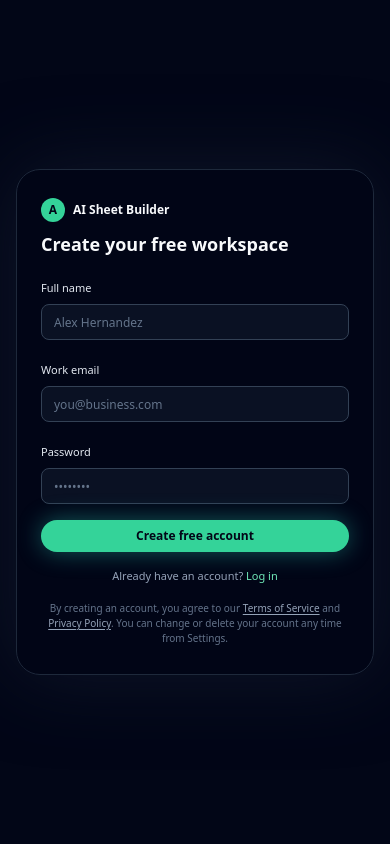
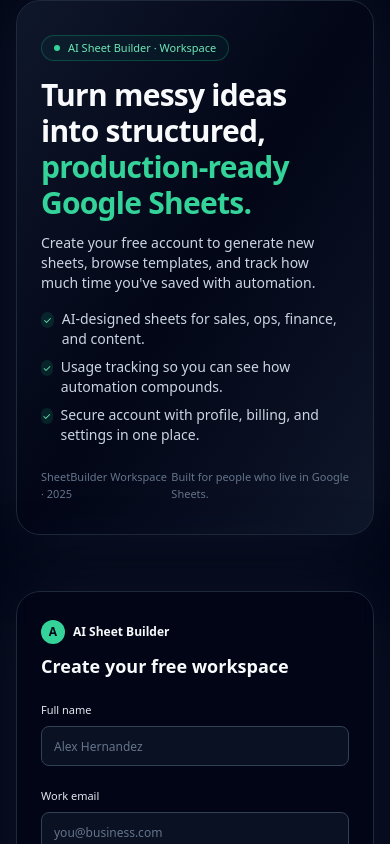
Before and after one commit to hoodpope47/sheetbuilder-landing, a Next.js app: page /signup in a window 390 px wide. Shown: the top 844 px of the page. Built offline with nearby package versions, Linux system fonts and the light colour scheme; no server answers; the database is empty.

Commit message:
Restore desktop dashboard shell and prep mobile layout folder

```diff
--- a/package.json
+++ b/package.json
@@ -15,6 +15,7 @@
     "@types/uuid": "^10.0.0",
     "clsx": "^2.1.1",
     "googleapis": "^166.0.0",
+    "lucide-react": "^0.555.0",
     "next": "16.0.5",
     "openai": "^6.9.1",
     "react": "19.2.0",
--- a/src/app/dashboard/page.tsx
+++ b/src/app/dashboard/page.tsx
@@ -51,7 +51,7 @@
             </div>
 
             {/* Stat cards */}
-            <div className="grid gap-4 md:grid-cols-4">
+            <div className="grid gap-4 grid-cols-1 sm:grid-cols-2 xl:grid-cols-4">
                 <div className="rounded-2xl border border-slate-200 bg-white px-4 py-4">
                     <p className="text-xs font-medium text-slate-500">Sheets created</p>
                     <p className="mt-2 text-2xl font-semibold text-slate-900">
@@ -87,7 +87,7 @@
                 </div>
             </div>
 
-            <div className="grid gap-4 lg:grid-cols-3">
+            <div className="grid gap-4 mt-6 grid-cols-1 lg:grid-cols-3">
                 {/* Trend chart */}
                 <div className="lg:col-span-2 rounded-2xl border border-slate-200 bg-white px-4 py-4">
                     <div className="flex items-center justify-between">
--- a/src/app/dashboard/templates/page.tsx
+++ b/src/app/dashboard/templates/page.tsx
@@ -247,7 +247,7 @@
                 </div>
             </div>
 
-            <div className="grid gap-4 md:grid-cols-2 xl:grid-cols-3">
+            <div className="grid gap-4 mt-6 grid-cols-1 sm:grid-cols-2 xl:grid-cols-3">
                 {curatedTemplates.map((t) => (
                     <article
                         key={t.id}
--- a/src/app/signup/page.tsx
+++ b/src/app/signup/page.tsx
@@ -61,7 +61,58 @@
 
     return (
         <main className="min-h-screen bg-slate-950 text-slate-50 flex items-center justify-center px-4">
-            <div className="max-w-md w-full rounded-3xl border border-slate-800 bg-slate-950/80 px-6 py-7 shadow-[0_0_80px_rgba(15,23,42,0.9)] backdrop-blur">
+            <div className="mx-auto flex w-full max-w-5xl flex-col gap-8 md:flex-row">
+                {/* LEFT: Hero (Copied from Login for consistency) */}
+                <section className="flex-1 rounded-3xl border border-slate-800 bg-gradient-to-br from-slate-900 via-slate-950 to-slate-900 px-6 py-8 shadow-[0_0_80px_rgba(15,23,42,0.9)] mb-6 md:mb-0 w-full">
+                    <div className="inline-flex items-center gap-2 rounded-full border border-emerald-500/30 bg-emerald-500/5 px-3 py-1 text-[11px] font-medium text-emerald-300 mb-4">
+                        <span className="h-1.5 w-1.5 rounded-full bg-emerald-400" />
+                        AI Sheet Builder · Workspace
+                    </div>
+
+                    <h1 className="text-3xl md:text-4xl font-semibold tracking-tight text-slate-50">
+                        Turn messy ideas into structured,{" "}
+                        <span className="text-emerald-400">
+                            production-ready Google Sheets.
+                        </span>
+                    </h1>
+
+                    <p className="mt-3 text-sm text-slate-300 max-w-lg">
+                        Create your free account to generate new sheets, browse templates,
+                        and track how much time you&apos;ve saved with automation.
+                    </p>
+
+                    <ul className="mt-4 space-y-2 text-sm text-slate-300">
+                        <li className="flex items-start gap-2">
+                            <span className="mt-[3px] h-4 w-4 rounded-full bg-emerald-500/15 text-[10px] flex items-center justify-center text-emerald-300">
+                                ✓
+                            </span>
+                            <span>AI-designed sheets for sales, ops, finance, and content.</span>
+                        </li>
+                        <li className="flex items-start gap-2">
+                            <span className="mt-[3px] h-4 w-4 rounded-full bg-emerald-500/15 text-[10px] flex items-center justify-center text-emerald-300">
+                                ✓
+                            </span>
+                            <span>Usage tracking so you can see how automation compounds.</span>
+                        </li>
+                        <li className="flex items-start gap-2">
+                            <span className="mt-[3px] h-4 w-4 rounded-full bg-emerald-500/15 text-[10px] flex items-center justify-center text-emerald-300">
+                                ✓
+                            </span>
+                            <span>
+                                Secure account with profile, billing, and settings in one place.
+                            </span>
+                        </li>
+                    </ul>
+
+                    <div className="mt-6 flex items-center justify-between text-[11px] text-slate-500">
+                        <span>SheetBuilder Workspace · 2025</span>
+                        <span>Built for people who live in Google Sheets.</span>
+                    </div>
+                </section>
+
+                {/* RIGHT: Signup card */}
+                <section className="flex-1 w-full">
+                    <div className="rounded-3xl border border-slate-800 bg-slate-950/80 px-6 py-7 shadow-[0_0_80px_rgba(15,23,42,0.9)] backdrop-blur max-w-md mx-auto w-full">
                         <div className="mb-4">
                             <div className="flex items-center gap-2 mb-2">
                                 <div className="flex h-6 w-6 items-center justify-center rounded-full bg-emerald-400 text-slate-950 text-xs font-semibold">
@@ -104,7 +155,7 @@
                                     autoComplete="name"
                                     value={fullName}
                                     onChange={(e) => setFullName(e.target.value)}
-                            className="h-9 w-full rounded-lg border border-slate-700 bg-slate-900/70 px-3 text-xs text-slate-50 placeholder:text-slate-500 focus:border-emerald-400 focus:outline-none focus:ring-1 focus:ring-emerald-400"
+                                    className="h-10 w-full rounded-lg border border-slate-700 bg-slate-900/70 px-3 text-xs text-slate-50 placeholder:text-slate-500 focus:border-emerald-400 focus:outline-none focus:ring-1 focus:ring-emerald-400"
                                     placeholder="Alex Hernandez"
                                 />
                             </div>
@@ -122,7 +173,7 @@
                                     autoComplete="email"
                                     value={email}
                                     onChange={(e) => setEmail(e.target.value)}
-                            className="h-9 w-full rounded-lg border border-slate-700 bg-slate-900/70 px-3 text-xs text-slate-50 placeholder:text-slate-500 focus:border-emerald-400 focus:outline-none focus:ring-1 focus:ring-emerald-400"
+                                    className="h-10 w-full rounded-lg border border-slate-700 bg-slate-900/70 px-3 text-xs text-slate-50 placeholder:text-slate-500 focus:border-emerald-400 focus:outline-none focus:ring-1 focus:ring-emerald-400"
                                     placeholder="you@business.com"
                                 />
                             </div>
@@ -140,7 +191,7 @@
                                     autoComplete="new-password"
                                     value={password}
                                     onChange={(e) => setPassword(e.target.value)}
-                            className="h-9 w-full rounded-lg border border-slate-700 bg-slate-900/70 px-3 text-xs text-slate-50 placeholder:text-slate-500 focus:border-emerald-400 focus:outline-none focus:ring-1 focus:ring-emerald-400"
+                                    className="h-10 w-full rounded-lg border border-slate-700 bg-slate-900/70 px-3 text-xs text-slate-50 placeholder:text-slate-500 focus:border-emerald-400 focus:outline-none focus:ring-1 focus:ring-emerald-400"
                                     placeholder="••••••••"
                                 />
                             </div>
@@ -148,7 +199,7 @@
                             <button
                                 type="submit"
                                 disabled={loading}
-                        className="mt-1 inline-flex w-full items-center justify-center rounded-full bg-emerald-400 px-4 py-2 text-xs font-semibold text-slate-950 hover:bg-emerald-300 transition shadow-[0_0_25px_rgba(45,212,191,0.4)] disabled:opacity-70 disabled:cursor-wait"
+                                className="mt-1 inline-flex w-full items-center justify-center rounded-full bg-emerald-400 px-4 py-2.5 text-xs font-semibold text-slate-950 hover:bg-emerald-300 transition shadow-[0_0_25px_rgba(45,212,191,0.4)] disabled:opacity-70 disabled:cursor-wait"
                             >
                                 {loading ? "Creating your account…" : "Create free account"}
                             </button>
@@ -182,6 +233,8 @@
                             . You can change or delete your account any time from Settings.
                         </p>
                     </div>
+                </section>
+            </div>
         </main>
     );
 }
--- a/src/lib/userClient.ts
+++ b/src/lib/userClient.ts
@@ -56,6 +56,25 @@
     return true;
 }
 
+// --- Helper: Safe UUID generation ---
+
+function generateLocalUserId(): string {
+    // Prefer native randomUUID if available
+    if (typeof crypto !== "undefined" && "randomUUID" in crypto) {
+        return crypto.randomUUID();
+    }
+
+    // Fallback using crypto.getRandomValues if available
+    if (typeof crypto !== "undefined" && typeof (crypto as any).getRandomValues === "function") {
+        const bytes = new Uint32Array(4);
+        (crypto as any).getRandomValues(bytes);
+        return Array.from(bytes, (b) => b.toString(16).padStart(8, "0")).join("-");
+    }
+
+    // Last-resort fallback (non-cryptographic but fine for a local-only ID)
+    return `local-${Math.random().toString(36).slice(2)}-${Date.now().toString(36)}`;
+}
+
 // --- Existing Local ID Logic ---
 
 const LOCAL_USER_ID_KEY = "sheetbuilder_user_id";
@@ -64,7 +83,7 @@
     if (typeof window === "undefined") return "demo-user-id";
     let id = window.localStorage.getItem(LOCAL_USER_ID_KEY);
     if (!id) {
-        id = crypto.randomUUID();
+        id = generateLocalUserId();
         window.localStorage.setItem(LOCAL_USER_ID_KEY, id);
     }
     return id;
```
Also changed, not shown: src/app/forgot-password/page.tsx (+5 -3 lines), src/app/login/page.tsx (+6 -6 lines), src/app/reset-password/page.tsx (+6 -4 lines), 1 other file (tests, documents, lock files or other folders). Lines whose indentation alone changed are shown as unchanged.
